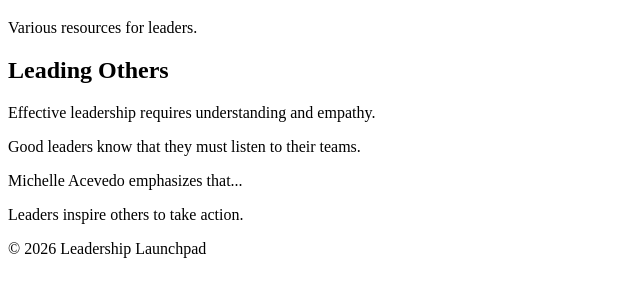
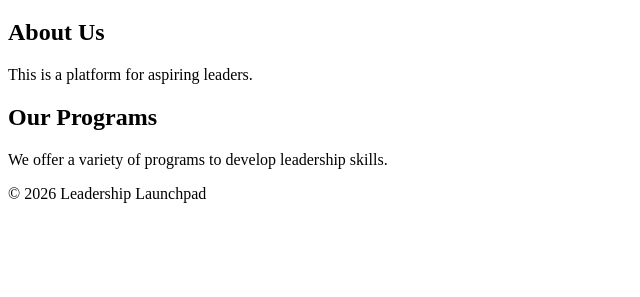
Before and after one commit to m0h01c4/Leadership-Launchpad, a website: page index.html in a window 1280 px wide. Shown: the part 61-358 px from the top of the page, without its empty margins (0-640 px from the left). Drawn offline with Linux system fonts and the light colour scheme.

Commit message:
Revert index.html to restore full Leadership Launchpad content

```diff
--- a/index.html
+++ b/index.html
@@ -6,15 +6,19 @@
     <title>Leadership Launchpad</title>
 </head>
 <body>
-    <h1>Welcome to Leadership Launchpad</h1>
-    <p>Various resources for leaders.</p>
-    <section>
-        <h2>Leading Others</h2>
-        <p>Effective leadership requires understanding and empathy.</p>
-        <p>Good leaders know that they must listen to their teams.</p>
-        <p>Michelle Acevedo emphasizes that...</p>
-        <p>Leaders inspire others to take action.</p>
-    </section>
+    <header>
+        <h1>Welcome to Leadership Launchpad</h1>
+    </header>
+    <main>
+        <section>
+            <h2>About Us</h2>
+            <p>This is a platform for aspiring leaders.</p>
+        </section>
+        <section>
+            <h2>Our Programs</h2>
+            <p>We offer a variety of programs to develop leadership skills.</p>
+        </section>
+    </main>
     <footer>
         <p>&copy; 2026 Leadership Launchpad</p>
     </footer>
```
